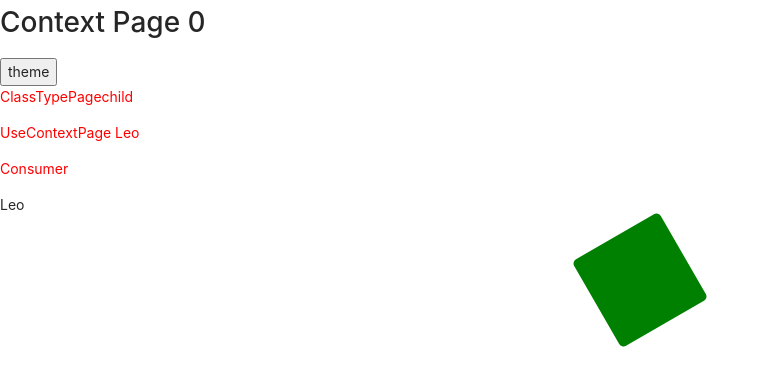
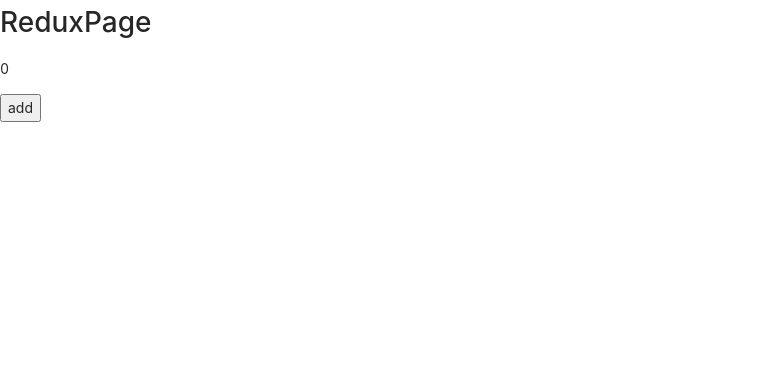
Before and after one commit to JTR354/kkb-web34-study, a React (Create React App) app in the folder react-component-study/antd-demo/: page / in a window 1280 px wide. Shown: the top 386 px of the page, without its empty margins (0-770 px from the left). Built offline with nearby package versions, Linux system fonts and the light colour scheme.

Commit message:
feat: build kredux

```diff
--- a/react-component-study/antd-demo/package.json
+++ b/react-component-study/antd-demo/package.json
@@ -10,6 +10,7 @@
     "react": "^17.0.2",
     "react-dom": "^17.0.2",
     "react-scripts": "4.0.3",
+    "redux": "^4.1.1",
     "web-vitals": "^1.0.1"
   },
   "scripts": {
--- a/react-component-study/antd-demo/src/App.js
+++ b/react-component-study/antd-demo/src/App.js
@@ -2,12 +2,14 @@ import React from "react";
 // import { Button } from 'antd';
 import "./App.css";
 // import FormPage from "./pages/FormPage";
-import ContextPage from "./pages/ContextPage";
+// import ContextPage from "./pages/ContextPage";
+import ReduxPage from "./pages/ReduxPage";
 
 const App = () => (
   <div className="App">
     {/* <FormPage /> */}
-    <ContextPage />
+    {/* <ContextPage /> */}
+    <ReduxPage />
   </div>
 );
 
--- a/react-component-study/antd-demo/src/pages/ContextPage/index.js
+++ b/react-component-study/antd-demo/src/pages/ContextPage/index.js
@@ -1,4 +1,4 @@
-import React, { useState } from "react";
+import React from "react";
 import { ThemeContext, UserContext } from "./context";
 import ClassTypePage from "./ClassTypePage";
 import UseContextPage from "./UseContextPage";
--- /dev/null
+++ b/react-component-study/antd-demo/src/pages/ReduxPage/index.js
@@ -0,0 +1,40 @@
+import React, { useEffect, useState } from "react";
+import { createStore } from "./kredux";
+
+function counterReducer(state = 0, action) {
+  switch (action.type) {
+    case "ADD":
+      return state + action.payload || 1;
+    default:
+      return state;
+  }
+}
+
+const store = createStore(counterReducer);
+
+export default function ReduxPage() {
+  const [, update] = useState(0);
+  useEffect(() => {
+    function listener() {
+      update((u) => u + 1);
+    }
+    store.subscribe(listener);
+
+    return () => {
+      store.unsubscribe(listener);
+    };
+  }, []);
+  return (
+    <>
+      <h1>{ReduxPage.name}</h1>
+      <p>{store.getState()}</p>
+      <button
+        onClick={() => {
+          store.dispatch({ type: "ADD", payload: 100 });
+        }}
+      >
+        add
+      </button>
+    </>
+  );
+}
--- /dev/null
+++ b/react-component-study/antd-demo/src/pages/ReduxPage/kredux.js
@@ -0,0 +1,25 @@
+function createStore(reducer) {
+  const map = new Map();
+  let store;
+  function subscribe(cb) {
+    cb && map.set(cb, cb);
+  }
+  function unsubscribe(cb) {
+    if (cb) {
+      map.delete(cb);
+    } else {
+      map.clear();
+    }
+    console.log({ map });
+  }
+  function dispatch(action) {
+    store = reducer(store, action);
+    map.forEach((cb) => cb());
+  }
+  function getState() {
+    return store;
+  }
+  dispatch({ type: undefined });
+  return { subscribe, unsubscribe, dispatch, getState };
+}
+export { createStore };
```
Also changed, not shown: 1 other file (tests, documents, lock files or other folders).
